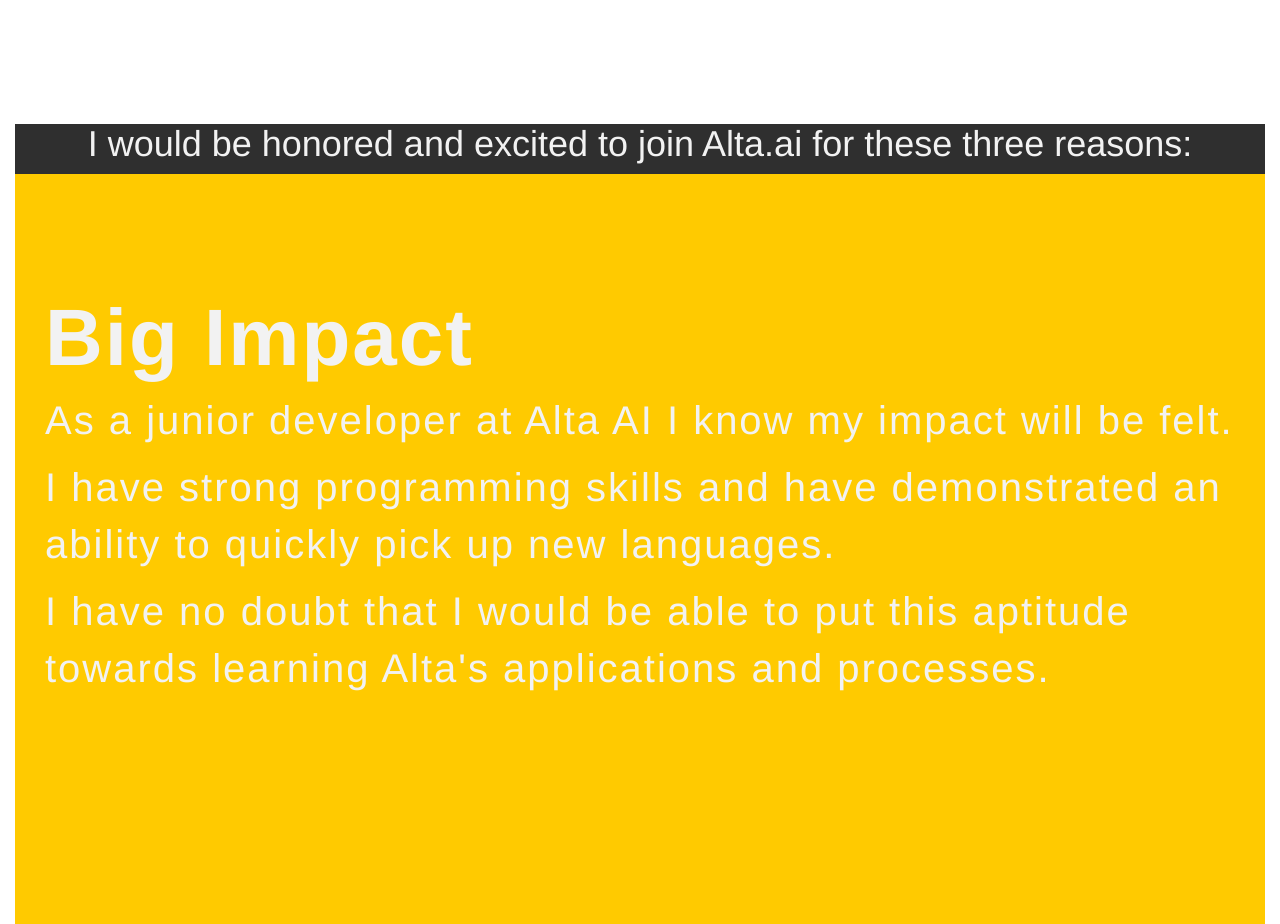
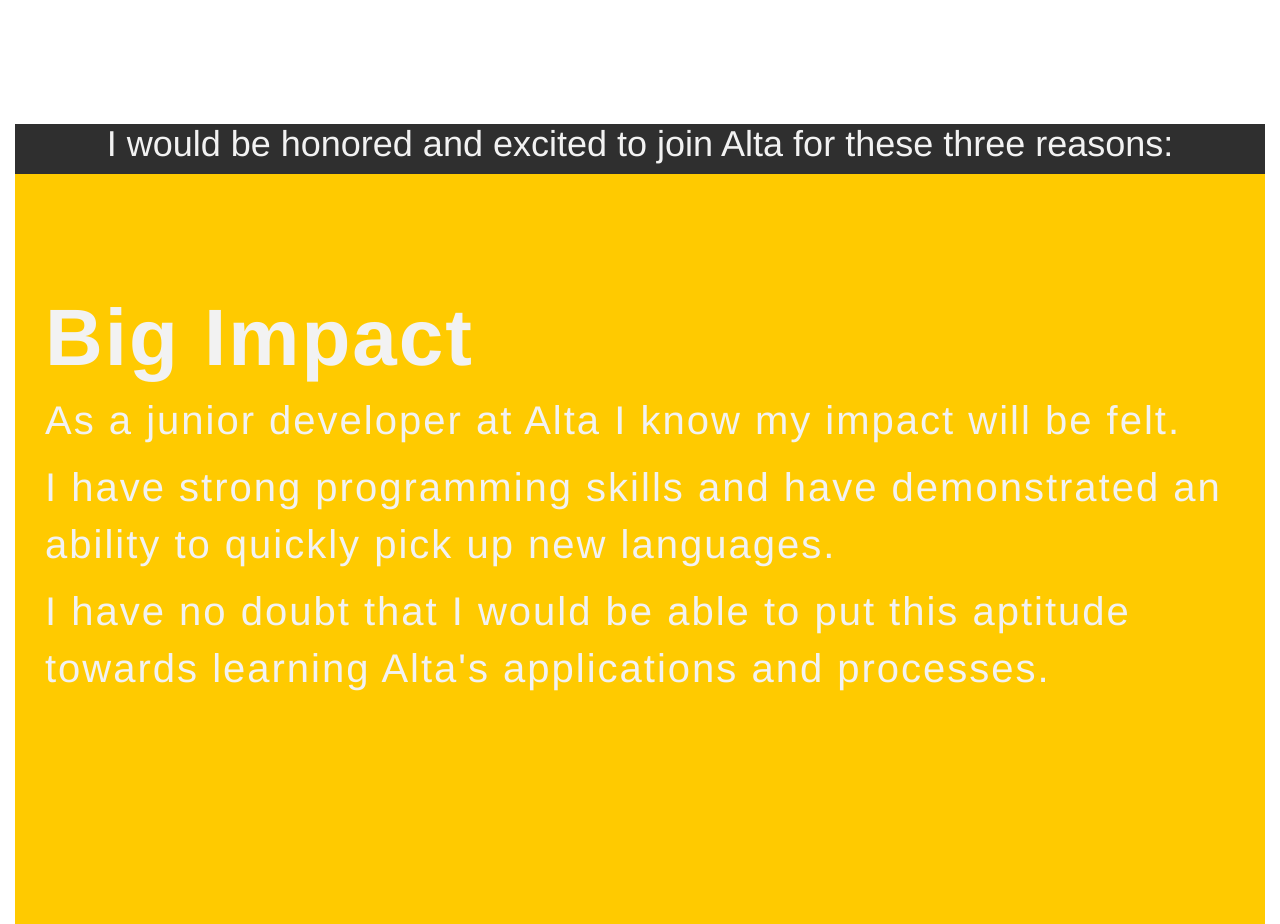
Before and after one commit to Dwein9/dwein9.github.io, a plain HTML site: page alta.html in a window 1280 px wide. Shown: the part 1600-2524 px from the top of the page. Drawn offline with nearby package versions, Linux system fonts and the light colour scheme.

Commit message:
Update alta.html

```diff
--- a/alta.html
+++ b/alta.html
@@ -34,14 +34,14 @@
     <div style="  height:100vh;"></div>
 
     <div id="david">
-      <h1 align="center">I would be honored and excited to join Alta.ai for these three reasons:</h1>
+      <h1 align="center">I would be honored and excited to join Alta for these three reasons:</h1>
       <div class="text">
 
     <div class="container-fluid">
       <div class="row">
         <div class="about">
           <h1>Big Impact</h1>
-          <p>As a junior developer at Alta AI I know my impact will be felt.</p>
+          <p>As a junior developer at Alta I know my impact will be felt.</p>
           <p>I have strong programming skills and have demonstrated an ability to quickly pick up new languages.</p>
           <p>I have no doubt that I would be able to put this aptitude towards learning Alta's applications and processes.</p>
         </div>
```
